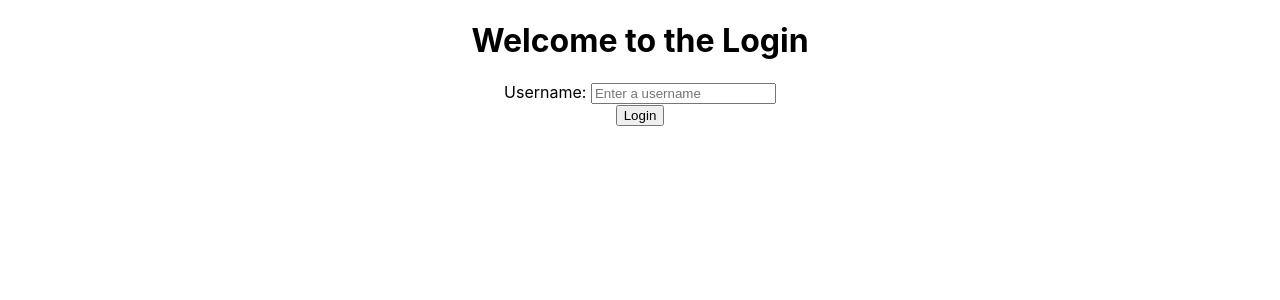
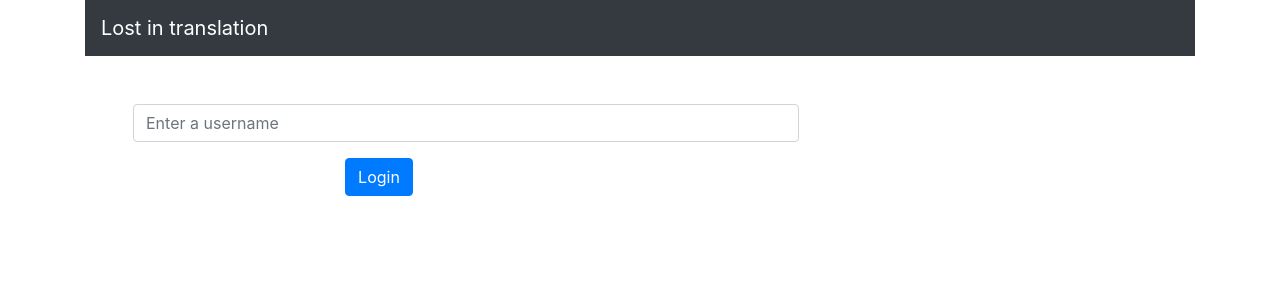
Before and after one commit to Heso113/LostInTranslation, a React (Create React App) app: page /login in a window 1280 px wide. Shown: the top 300 px of the page. Built offline with nearby package versions, Linux system fonts and the light colour scheme.

Commit message:
feat: Design the UI with React Bootstrap. Fixed a bug in login.

```diff
--- a/package.json
+++ b/package.json
@@ -7,7 +7,9 @@
     "@testing-library/jest-dom": "^5.11.6",
     "@testing-library/react": "^11.2.2",
     "@testing-library/user-event": "^12.2.2",
+    "bootstrap": "^4.5.3",
     "react": "^17.0.1",
+    "react-bootstrap": "^1.4.0",
     "react-dom": "^17.0.1",
     "react-redux": "^7.2.2",
     "react-router-dom": "^5.2.0",
--- a/src/App.js
+++ b/src/App.js
@@ -1,8 +1,10 @@
 import './App.css';
 import { BrowserRouter as Router, Switch, Route } from 'react-router-dom';
-
+import 'bootstrap/dist/css/bootstrap.min.css'
+import { Container} from 'react-bootstrap';
 
 import Login from './components/containers/Login'
+import NotFound from './components/containers/NotFound'
 import Dashboard from './components/containers/Dashboard'
 import ProtectedRoute from './routers/protected.route'
 
@@ -10,12 +12,18 @@ function App() {
     return (
 
         <Router>
+            <Container>
                 <div className="App">
+                    <main>
                         <Switch>
+                            <ProtectedRoute exact path="/" component={Dashboard} />
                             <Route path="/login" component={Login} />
                             <ProtectedRoute exact path="/dashboard" component={Dashboard} />
+                            <Route path="*" component={NotFound} />
                         </Switch>
+                    </main>
                 </div>
+            </Container>
         </Router>
 
     );
--- a/src/components/containers/Dashboard.js
+++ b/src/components/containers/Dashboard.js
@@ -2,16 +2,19 @@ import React, { useEffect, useState } from 'react';
 import Profile from './profile';
 import Translator from './Translator';
 import auth from '../../utils/auth'
+import { getStorage } from '../utils/localStorage';
+import 'bootstrap/dist/css/bootstrap.min.css'
+import { Navbar, Button } from 'react-bootstrap';
 
 const Dashboard = (props) => {
 
-    const [ showTranslator, setShowTranslator ] = useState(true);
-    const [ showProfile, setShowProfile ] = useState(false);
+    const [showTranslator, setShowTranslator] = useState(true);
+    const [showProfile, setShowProfile] = useState(false);
 
-    const hadleLogOut =()=> {
+    const hadleLogOut = () => {
 
-        if(auth.isAuthenticated){
-            auth.logout(()=> {
+        if (auth.isAuthenticated) {
+            auth.logout(() => {
                 props.history.push("/login");
             });
         }
@@ -34,14 +37,17 @@ const Dashboard = (props) => {
 
     return (
         <div>
-            <h1>
-                Welcome to the Dashboard!
-            </h1>
-            <div>
-                <button onClick={hadleLogOut}>Logout</button>
-                { showTranslator ? <Translator profileButtonClicked={ renderProfile } />: null}
-                { showProfile ? <Profile translatorButtonClicked={ renderTranslator } />: null }
-            </div>
+            <Navbar bg="dark" variant="dark">
+                <Navbar.Brand href="/dashboard">
+                    Lost in translation
+                        </Navbar.Brand>
+                <div className="ml-auto">
+                    <Button className="mr-3" variant="info">Profile: {getStorage('ra_session') }</Button>
+                    <Button className="ml-3" variant="warning" onClick={hadleLogOut}>Logout</Button>
+                </div>
+            </Navbar>
+            {showTranslator ? <Translator profileButtonClicked={renderProfile} /> : null}
+            {showProfile ? <Profile translatorButtonClicked={renderTranslator} /> : null}
         </div>
     )
 }
--- a/src/components/containers/Login.js
+++ b/src/components/containers/Login.js
@@ -1,29 +1,35 @@
-import React, { useEffect } from 'react';
+import React from 'react';
 import LoginForm from '../form/LoginForm'
 import auth from '../../utils/auth'
+import { useHistory } from "react-router-dom";
+import 'bootstrap/dist/css/bootstrap.min.css'
+import { Navbar } from 'react-bootstrap';
 
 const Login = (props) => {
 
-    useEffect(() => {
-        if(auth.isAuthenticated()) {
-            props.history.push("/dashboard");
-        }
-        console.log(auth.isAuthenticated());
-    })
+    const history = useHistory();
+
+    if (auth.isAuthenticated()) {
+        history.push("/dashboard")
+    }
 
     const hadleLoginComplete = (user) => {
         console.log('Triggered from LoginForm', user);
-
-        if (!auth.isAuthenticated()) {
-            auth.login(user, () => {
-                props.history.push("/dashboard");
-            });
-        }
+        auth.login(user, () => {
+            history.push("/dashboard")
+        });
     }
 
     return (
+
         <div>
-            <h1>Welcome to the Login </h1>
+            <header>
+                <Navbar bg="dark" variant="dark">
+                    <Navbar.Brand href="#home">
+                        Lost in translation
+                        </Navbar.Brand>
+                </Navbar>
+            </header>
             <LoginForm complete={hadleLoginComplete} />
         </div>
     );
--- a/src/components/containers/Translator.js
+++ b/src/components/containers/Translator.js
@@ -1,10 +1,12 @@
 import React, { useEffect, useState } from 'react';
 import TranslationForm from '../form/TranslationForm';
 import { getStorage, setStorage } from '../utils/localStorage';
+import 'bootstrap/dist/css/bootstrap.min.css'
+import { Button, Card } from 'react-bootstrap';
 
 const Translator = props => {
 
-    const [ latestTranslation, setLatestTranslation ] = useState({sentence: '', arr: []});
+    const [latestTranslation, setLatestTranslation] = useState({ sentence: '', arr: [] });
 
     useEffect(() => {
     }, [latestTranslation]);
@@ -31,19 +33,23 @@ const Translator = props => {
     }
 
     return (
-        <div>
-            <button type="button" onClick={ onProfileButtonClicked }>Profile</button>
-            <TranslationForm translateButtonClicked={ handleTranslateButtonClicked } />
-            <div>
-                <h3>Sentence: { latestTranslation.sentence }</h3>
-                <span>
-                    {latestTranslation.arr.map((sign, index) =>
-                        <img src={sign.sprite} alt="this is a sign" key={index}></img>
-                    )}
-                </span>
-                <h3>Translation</h3>
-            </div>
-        </div>
+        <>
+            <Button type="button" onClick={onProfileButtonClicked}>Profile</Button>
+            <TranslationForm translateButtonClicked={handleTranslateButtonClicked} />
+
+            <Card>
+                <Card.Header>{latestTranslation.sentence}</Card.Header>
+                <Card.Body>
+                    <Card.Text>
+                        <span>
+                            {latestTranslation.arr.map((sign, index) =>
+                                <img src={sign.sprite} alt="this is a sign" key={index}></img>
+                            )}
+                        </span>
+                    </Card.Text>
+                </Card.Body>
+            </Card>
+        </>
     );
 }
 
--- a/src/components/containers/profile.js
+++ b/src/components/containers/profile.js
@@ -1,10 +1,11 @@
 import React, { useEffect, useState } from 'react';
 import { getStorage, setStorage } from '../utils/localStorage';
-
+import 'bootstrap/dist/css/bootstrap.min.css'
+import { Button, Card } from 'react-bootstrap';
 
 const Profile = props => {
 
-    const [ history, setHistory ] = useState([]);
+    const [history, setHistory] = useState([]);
 
 
     useEffect(() => {
@@ -22,29 +23,33 @@ const Profile = props => {
     }
 
     return (
-        <div>
-            Profile Username
+        <>
             <div>
-                <button type="button" onClick={ onClearHistoryClicked }>Clear History</button>
-                <button type="button" onClick={ onTranslatorClicked }>Translator</button>
+                <Button className="m-3" variant="danger" type="button" onClick={onClearHistoryClicked}>Clear History</Button>
+                <Button variant="info" type="button" onClick={onTranslatorClicked}>Translator</Button>
             </div>
             <div>
                 <h1>Search History</h1>
                 <div>
                     {history.map((s, index) =>
                         <div key={index}>
-                            <h3>Sentence: { s.sentence }</h3>
-                            <span>
-                                {s.arr.map((sign, index) =>
-                                    <img src={sign.sprite} alt="this is a sign" key={index}></img>
-                                )}
-                            </span>
-                            <h3>Translation</h3>
+                            <Card className="m-3">
+                                <Card.Header>{s.sentence}</Card.Header>
+                                <Card.Body>
+                                    <Card.Text>
+                                        <span>
+                                            {s.arr.map((sign, index) =>
+                                                <img src={sign.sprite} alt="this is a sign" key={index}></img>
+                                            )}
+                                        </span>
+                                    </Card.Text>
+                                </Card.Body>
+                            </Card>
                         </div>
                     )}
                 </div>
             </div>
-        </div>
+        </>
     )
 }
 
--- a/src/components/form/LoginForm.js
+++ b/src/components/form/LoginForm.js
@@ -1,4 +1,6 @@
 import React, { useState } from 'react'
+import 'bootstrap/dist/css/bootstrap.min.css'
+import { Button, Form, Row, Col } from 'react-bootstrap';
 
 const LoginForm = props => {
     const [user, setUsername] = useState({});
@@ -10,17 +12,21 @@ const LoginForm = props => {
     const onUsernameChanged = ev => setUsername(ev.target.value.trim());
 
     return (
-        <form>
-            <div>
-                <label>Username: </label>
-                <input type="text" placeholder="Enter a username" onChange={onUsernameChanged} />
-            </div>
+        <Form className="m-5">
+            <Row>
+                <Col sm={8}>
+                    <Form.Group>
+                        <Form.Control type="text" placeholder="Enter a username" onChange={onUsernameChanged} />
+                    </Form.Group>
+                </Col>
+            </Row>
 
-            <div>
-                <button type="button" onClick={onLoginClicked}>Login</button>
-            </div>
-
-        </form>
+            <Row>
+                <Col sm={6}>
+                    <Button type="button" onClick={onLoginClicked}>Login</Button>
+                </Col>
+            </Row>
+        </Form>
     )
 };
 
--- a/src/components/form/TranslationForm.js
+++ b/src/components/form/TranslationForm.js
@@ -1,16 +1,18 @@
 import React, { useState } from 'react';
+import 'bootstrap/dist/css/bootstrap.min.css'
+import { Form,Button } from 'react-bootstrap';
 
 const TranslationForm = props => {
 
-    const [ sentence, setSentence ] = useState('');
-    const [ validInput, setValidInput ] = useState(false);
-    const [ invalidInputMessage, setInvalidInputMessage ] = useState('Sentence must contain between 1 to 40 characters.');
+    const [sentence, setSentence] = useState('');
+    const [validInput, setValidInput] = useState(false);
+    const [invalidInputMessage, setInvalidInputMessage] = useState('Sentence must contain between 1 to 40 characters.');
 
     const onTranslateClicked = e => {
         if (sentence.length > 0) {
             const arr = [];
             for (let i = 0; i < sentence.length; i++) {
-                let newObject = {character: '', sprite: ''};
+                let newObject = { character: '', sprite: '' };
                 newObject.character = sentence[i];
                 if (sentence[i] !== ' ') {
                     newObject.sprite = '/resources/signs/' + sentence[i] + '.png';
@@ -19,7 +21,7 @@ const TranslationForm = props => {
                 }
                 arr.push(newObject);
             }
-            props.translateButtonClicked({sentence: sentence, arr: arr});
+            props.translateButtonClicked({ sentence: sentence, arr: arr });
         }
     };
 
@@ -38,14 +40,14 @@ const TranslationForm = props => {
     }
 
     return (
-        <form>
-            <div>
-                <label>Sentence</label>
-                <input type="text" placeholder="Enter a sentence to translate..." onChange={ onSentenceChanged }></input>
-                <button disabled={!validInput} type="button" onClick={ onTranslateClicked }>Translate</button>
-                { !validInput ? <p>{ invalidInputMessage }</p>: null}
-            </div>
-        </form>
+        <Form className="m-5">
+            <Form.Group>
+                <Form.Control type="text" placeholder="Enter a sentence to translate..." onChange={onSentenceChanged} />
+            </Form.Group>
+            <Button disabled={!validInput} type="button" onClick={onTranslateClicked}>Translate</Button>
+            {!validInput ? <p>{invalidInputMessage}</p> : null}
+        </Form>
+
     );
 }
 
--- a/src/index.css
+++ b/src/index.css
@@ -1,5 +1,5 @@
 body {
-  margin: 0;
+  margin: 0px;
   font-family: -apple-system, BlinkMacSystemFont, 'Segoe UI', 'Roboto', 'Oxygen',
     'Ubuntu', 'Cantarell', 'Fira Sans', 'Droid Sans', 'Helvetica Neue',
     sans-serif;
--- a/src/index.js
+++ b/src/index.js
@@ -3,6 +3,8 @@ import ReactDOM from 'react-dom';
 import './index.css';
 import App from './App';
 import reportWebVitals from './reportWebVitals';
+
+
 
 ReactDOM.render(
   <React.StrictMode>
--- a/src/routers/protected.route.js
+++ b/src/routers/protected.route.js
@@ -1,4 +1,4 @@
-import React, { Component } from 'react';
+import React from 'react';
 import { Route, Redirect } from 'react-router-dom';
 import auth from "../utils/auth";
 
```
Also changed, not shown: 2 other files (tests, documents, lock files or other folders). Lines whose indentation alone changed are shown as unchanged.
